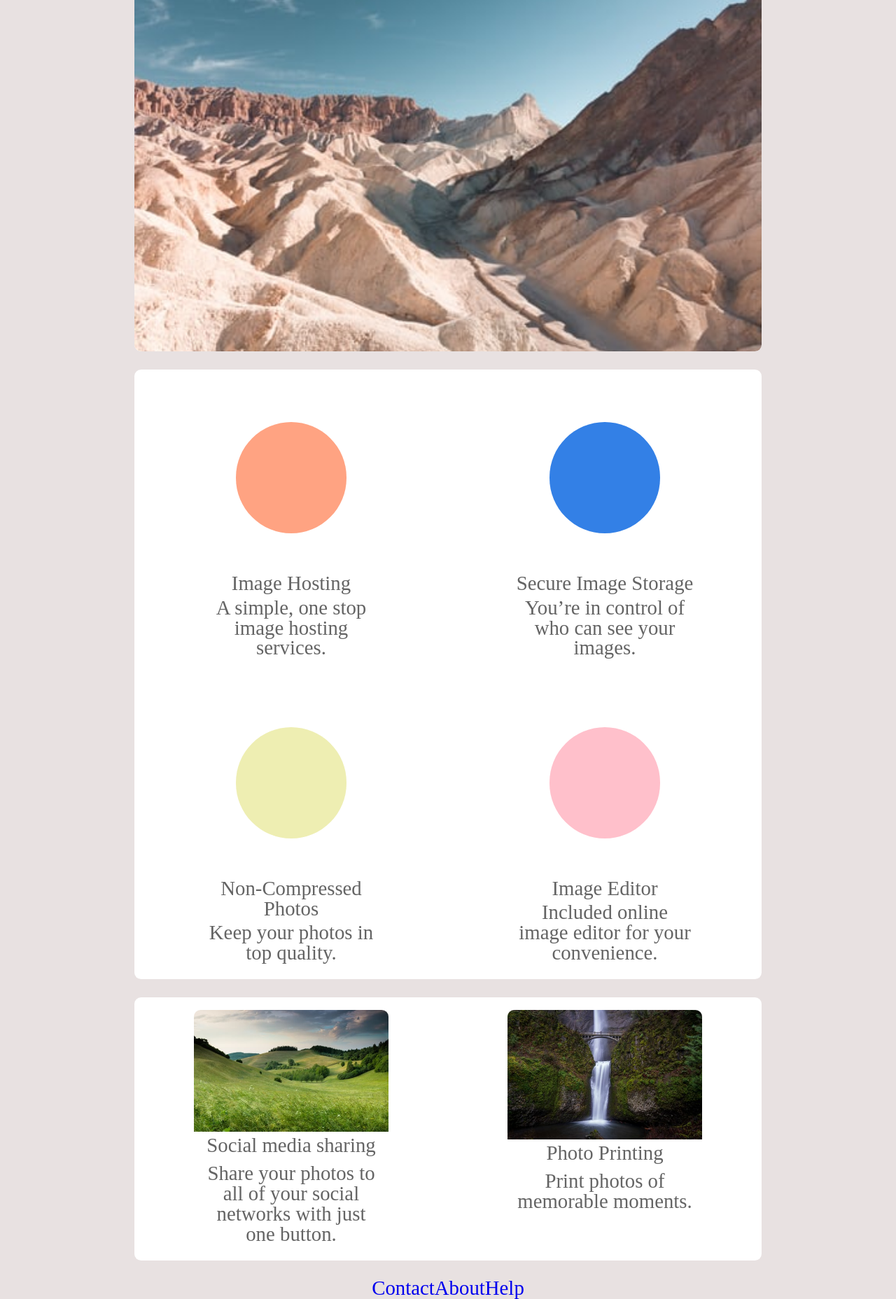
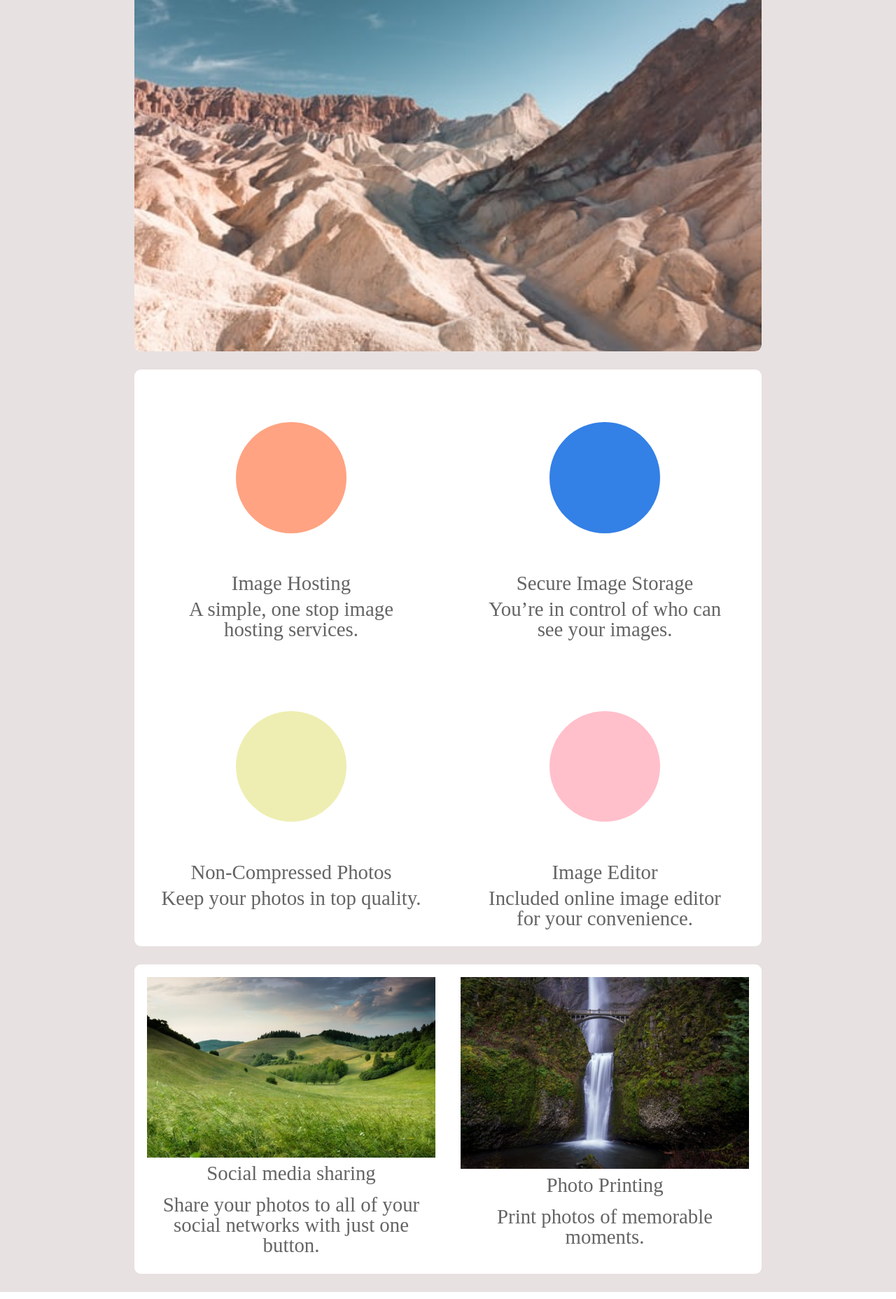
Before and after one commit to Build-Week-Expt-Journal-1/Landing-Page, a PHP site: page / in a window 1280 px wide. Shown: the part 943-2799 px from the top of the page at 70% size. Run offline with PHP 8.4, Linux system fonts and the light colour scheme.

Commit message:
removed bottom nav bar

```diff
--- a/css/index.css
+++ b/css/index.css
@@ -179,10 +179,6 @@ body section .img-formating {
   width: 100%;
   height: auto;
 }
-body section .img-formating-small {
-  width: 100%;
-  height: auto;
-}
 body section .circle {
   border-radius: 100%;
   display: inline-block;
@@ -232,11 +228,6 @@ body .footer {
   body .img-top-radius {
     border-radius: 0.6rem 0.6rem 0 0;
   }
-  body .footer {
-    display: flex;
-    flex-direction: row;
-    justify-content: space-between;
-  }
   body .display-wide-screen {
     display: flex;
     align-items: center;
@@ -258,7 +249,7 @@ body .footer {
   .container {
     margin: 0 auto;
     padding: 2%;
-    width: 35%;
+    width: 50%;
     box-sizing: border-box;
   }
   body .background-img {
@@ -273,4 +264,7 @@ body .footer {
     width: 70vw;
     align-items: flex-start;
   }
+  body .img-top-radius {
+    border-radius: 0;
+  }
 }
--- a/index.html
+++ b/index.html
@@ -24,7 +24,7 @@
 
 
 		<section class="display-flex-column text-margin section-border display-body-widescreen">
-			<div class="intro ">	Introducing the photos organizer app for holding your memories </div>
+			<div class="intro ">	Introducing the photos organizer app for travelers </div>
 			<div class="text-margin"> Travel the world - Safely save your journeys - Show your arts </div>
 			<img class="img-formating img-bottom-radius" src="images/new-pic2.jpg" alt="Background photo" />
 		</section>
@@ -76,7 +76,7 @@
 
 		<section class="text-margin section-border display-body-widescreen">
 			<section class="display-flex-column section-border container">
-				<img class="img-formating-small img-top-radius" src="images/new-pic3.jpg" alt="Pic #2" />
+				<img class="img-formating img-top-radius" src="images/new-pic3.jpg" alt="Pic #2" />
 				<h2 class="text-margin">
 					Social media sharing
 				</h2>
@@ -86,7 +86,7 @@
 			</section>
 
 			<section class="display-flex-column section-border container">
-				<img class="img-formating-small img-top-radius" src="images/new-pic4.jpg" alt="Pic #3" />
+				<img class="img-formating img-top-radius" src="images/new-pic4.jpg" alt="Pic #3" />
 				<h2 class="text-margin">
 					Photo Printing
 				</h2>
@@ -95,14 +95,6 @@
 				</div>
 			</section>
 		</section>
-	<footer>
-		<nav class="footer">
-			<a href="#">Contact</a>
-			<a href="#">About</a>
-			<a href="#">Help</a>
-		</nav>
-	</footer>
-
 
 	</body>
 
--- a/less/index.less
+++ b/less/index.less
@@ -89,10 +89,6 @@ body {
             width: 100%;
             height: auto;
         }
-        .img-formating-small{
-            width: 100%;
-            height: auto;
-        }
 
         .circle{
             border-radius: 100%;
@@ -169,11 +165,7 @@ body {
             border-radius:  @border-radius @border-radius 0 0;
         }
 
-        .footer{
-            display: flex;
-            flex-direction: row;
-            justify-content: space-between;
-        }
+
         .display-wide-screen{
             .display-flex(row);
         }
@@ -199,19 +191,26 @@ body {
     .container{
         margin: 0 auto;
         padding: 2%;
-        width: 35%;
+        width: 50%;
         box-sizing: border-box;
     }
 
     body{
+
         .background-img{
         background: url("../images/new-pic5.jpg") ;
         }
+
         .display-body-widescreen{
             .display-flex(row);
             flex-wrap: wrap;
             width: @desktop-content-width;
             align-items: flex-start;
         }
+
+        .img-top-radius{
+            border-radius: 0;
+        }
+
     }
 }
```
